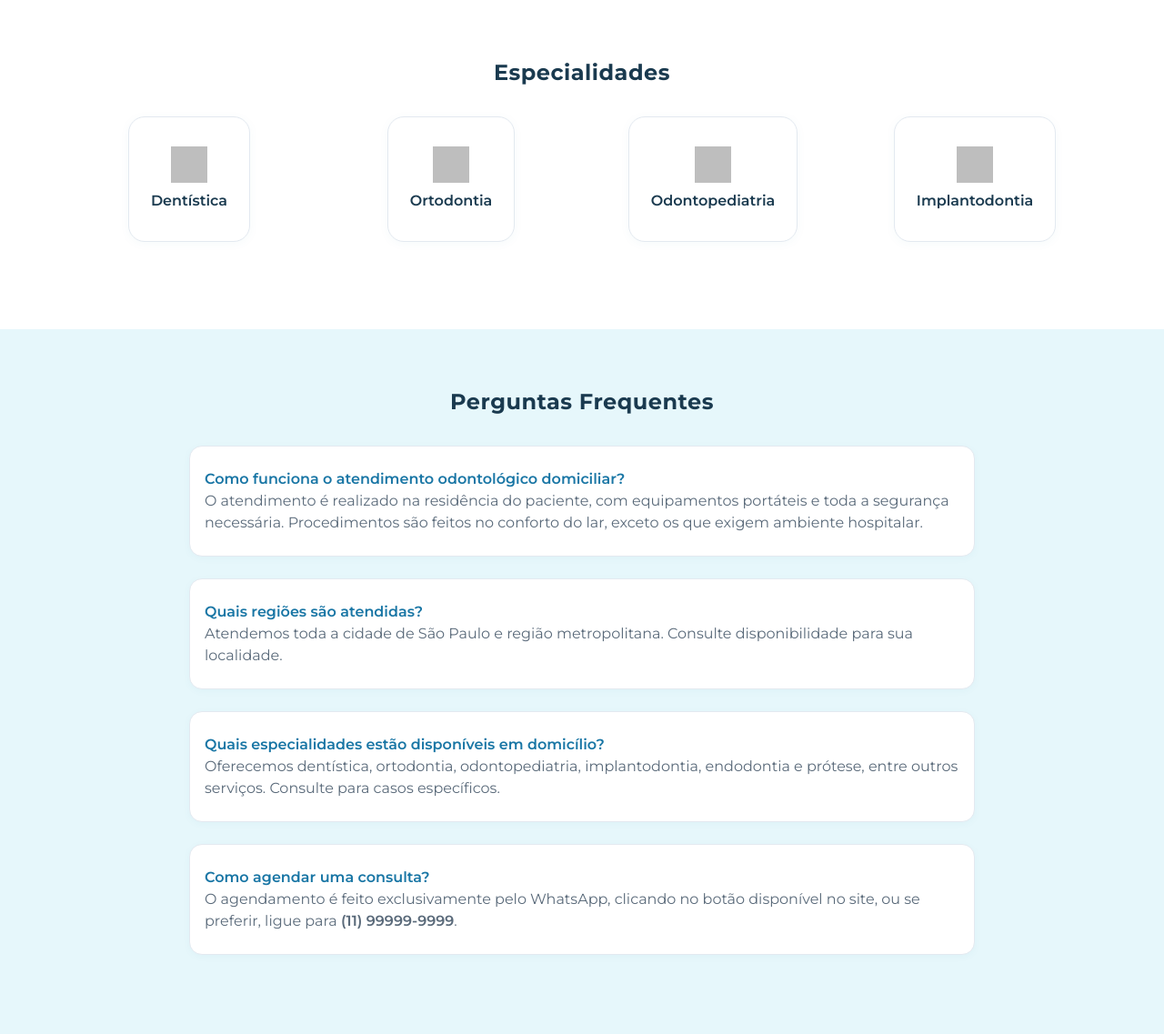
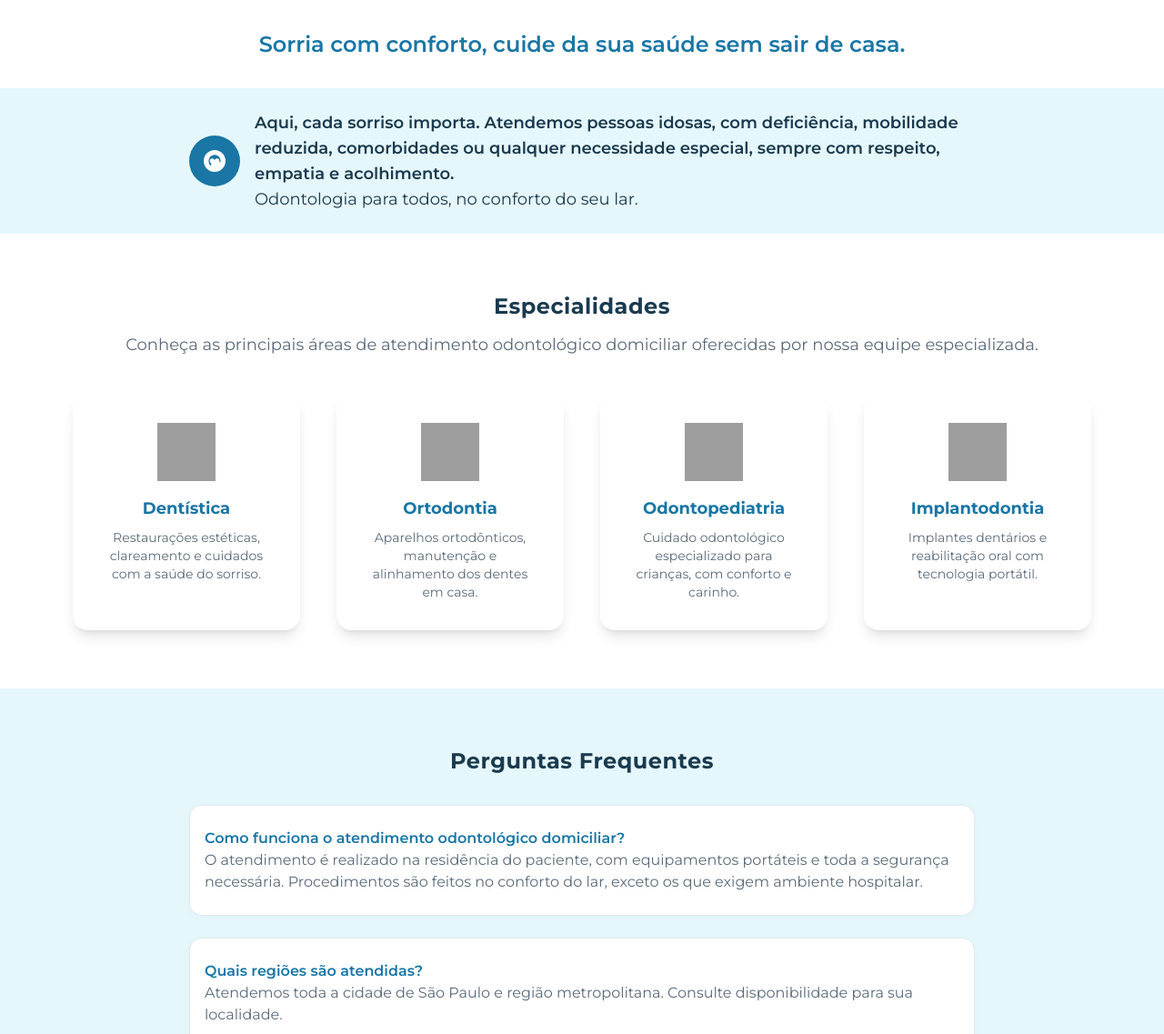
Before and after one commit to wesleystoss/clinica-odontologica, a PHP site: page /home.php in a window 1280 px wide. Shown: the part 860-1997 px from the top of the page at 91% size. Run offline with PHP 8.4, Linux system fonts and the light colour scheme; some libraries are stand-ins or nearby versions; grey boxes are pictures that could not be loaded.

Commit message:
melhoria de acessibilidade

```diff
--- a/app/Views/home.php
+++ b/app/Views/home.php
@@ -187,26 +187,51 @@
         <p class="hero-trust">+500 atendimentos realizados</p>
       </div>
     </section>
+    <!-- Frase de efeito -->
+    <section class="bg-white py-8">
+      <div class="max-w-3xl mx-auto px-4">
+        <p class="text-center text-2xl font-semibold text-[#1976A5] leading-snug">Sorria com conforto, cuide da sua saúde sem sair de casa.</p>
+      </div>
+    </section>
+    <!-- Destaque de acessibilidade -->
+    <section class="bg-[#E6F7FB] py-6">
+      <div class="max-w-4xl mx-auto flex flex-col md:flex-row items-center gap-4 px-4">
+        <div class="flex-shrink-0 flex items-center justify-center w-14 h-14 rounded-full bg-[#1976A5]">
+          <svg xmlns="http://www.w3.org/2000/svg" class="w-8 h-8 text-white" fill="none" viewBox="0 0 24 24" stroke="currentColor">
+            <path stroke-linecap="round" stroke-linejoin="round" stroke-width="2" d="M12 4a8 8 0 1 0 0 16 8 8 0 0 0 0-16zm0 2a6 6 0 1 1 0 12A6 6 0 0 1 12 6zm-2 5a1 1 0 1 0 0 2 1 1 0 0 0 0-2zm4 0a1 1 0 1 0 0 2 1 1 0 0 0 0-2zm-2 3c-1.1 0-2 .9-2 2h8c0-1.1-.9-2-2-2H12z" />
+          </svg>
+        </div>
+        <p class="text-[#1A3A4F] text-lg font-semibold text-center md:text-left">
+          Aqui, cada sorriso importa. Atendemos pessoas idosas, com deficiência, mobilidade reduzida, comorbidades ou qualquer necessidade especial, sempre com respeito, empatia e acolhimento.<br>
+          <span class="font-normal">Odontologia para todos, no conforto do seu lar.</span>
+        </p>
+      </div>
+    </section>
     <!-- Especialidades -->
     <section id="especialidades" class="py-16 bg-white">
       <div class="max-w-6xl mx-auto px-4">
-            <h2 class="text-2xl font-bold modelo-title text-center mb-8">Especialidades</h2>
-            <div class="grid grid-cols-2 md:grid-cols-4 gap-8 justify-items-center">
-                <div class="modelo-card flex flex-col items-center">
-                    <img src="https://img.icons8.com/ios/50/1976A5/tooth.png" class="modelo-icon"/>
-                    <span class="text-[#1A3A4F] text-base font-semibold">Dentística</span>
+        <h2 class="text-2xl font-bold modelo-title text-center mb-3">Especialidades</h2>
+        <p class="text-center text-[#5A6A7A] text-lg mb-10">Conheça as principais áreas de atendimento odontológico domiciliar oferecidas por nossa equipe especializada.</p>
+        <div class="grid grid-cols-1 sm:grid-cols-2 md:grid-cols-4 gap-10 justify-items-center">
+          <div class="bg-white rounded-2xl shadow-lg p-8 flex flex-col items-center text-center transition-transform hover:-translate-y-1 hover:shadow-xl" style="min-width:220px;">
+            <img src="https://img.icons8.com/ios/80/1976A5/tooth.png" class="w-16 h-16 mb-4"/>
+            <span class="text-[#1976A5] text-lg font-bold mb-2">Dentística</span>
+            <p class="text-[#5A6A7A] text-sm">Restaurações estéticas, clareamento e cuidados com a saúde do sorriso.</p>
           </div>
-                <div class="modelo-card flex flex-col items-center">
-                    <img src="https://img.icons8.com/ios/50/1976A5/dental-braces.png" class="modelo-icon"/>
-                    <span class="text-[#1A3A4F] text-base font-semibold">Ortodontia</span>
+          <div class="bg-white rounded-2xl shadow-lg p-8 flex flex-col items-center text-center transition-transform hover:-translate-y-1 hover:shadow-xl" style="min-width:220px;">
+            <img src="https://img.icons8.com/ios/80/1976A5/dental-braces.png" class="w-16 h-16 mb-4"/>
+            <span class="text-[#1976A5] text-lg font-bold mb-2">Ortodontia</span>
+            <p class="text-[#5A6A7A] text-sm">Aparelhos ortodônticos, manutenção e alinhamento dos dentes em casa.</p>
           </div>
-                <div class="modelo-card flex flex-col items-center">
-                    <img src="https://img.icons8.com/ios/50/1976A5/baby-bottle.png" class="modelo-icon"/>
-                    <span class="text-[#1A3A4F] text-base font-semibold">Odontopediatria</span>
+          <div class="bg-white rounded-2xl shadow-lg p-8 flex flex-col items-center text-center transition-transform hover:-translate-y-1 hover:shadow-xl" style="min-width:220px;">
+            <img src="https://img.icons8.com/ios/80/1976A5/baby-bottle.png" class="w-16 h-16 mb-4"/>
+            <span class="text-[#1976A5] text-lg font-bold mb-2">Odontopediatria</span>
+            <p class="text-[#5A6A7A] text-sm">Cuidado odontológico especializado para crianças, com conforto e carinho.</p>
           </div>
-                <div class="modelo-card flex flex-col items-center">
-                    <img src="https://img.icons8.com/ios/50/1976A5/dental-implant.png" class="modelo-icon"/>
-                    <span class="text-[#1A3A4F] text-base font-semibold">Implantodontia</span>
+          <div class="bg-white rounded-2xl shadow-lg p-8 flex flex-col items-center text-center transition-transform hover:-translate-y-1 hover:shadow-xl" style="min-width:220px;">
+            <img src="https://img.icons8.com/ios/80/1976A5/dental-implant.png" class="w-16 h-16 mb-4"/>
+            <span class="text-[#1976A5] text-lg font-bold mb-2">Implantodontia</span>
+            <p class="text-[#5A6A7A] text-sm">Implantes dentários e reabilitação oral com tecnologia portátil.</p>
           </div>
         </div>
       </div>
@@ -304,9 +329,16 @@
         <div class="max-w-6xl mx-auto text-center px-4">
             <h2 class="text-2xl font-bold modelo-title mb-6">Contato</h2>
             <p class="mb-6 text-[#5A6A7A] text-lg">Entre em contato para agendar seu atendimento odontológico domiciliar ou tirar dúvidas. Todo o atendimento é realizado no domicílio do paciente e, se necessário, organizamos e acompanhamos procedimentos em ambiente hospitalar.</p>
-            <a href="https://wa.me/5511999999999?text=Olá!%20Quero%20agendar%20um%20atendimento%20odontológico%20domiciliar." target="_blank" class="modelo-btn-green">Agendar pelo WhatsApp</a>
+            <a href="https://wa.me/5511999999999?text=Olá!%20Quero%20agendar%20um%20atendimento%20odontológico%20domiciliar." target="_blank" class="modelo-btn-green mb-4 inline-flex items-center gap-2">
+              <svg xmlns="http://www.w3.org/2000/svg" fill="none" viewBox="0 0 24 24" stroke-width="1.5" stroke="currentColor" class="w-6 h-6"><path stroke-linecap="round" stroke-linejoin="round" d="M2.25 12c0 5.385 4.365 9.75 9.75 9.75 1.7 0 3.3-.425 4.7-1.175l3.3.825a.75.75 0 00.925-.925l-.825-3.3A9.708 9.708 0 0021.75 12c0-5.385-4.365-9.75-9.75-9.75S2.25 6.615 2.25 12z" /></svg>
+              Agendar pelo WhatsApp
+            </a>
             <div class="mt-4 flex flex-col items-center gap-2">
-                <span class="text-[#1A3A4F] font-semibold text-lg">Ou ligue: <a href="tel:+5511999999999" class="underline" style="color:#1976A5">(11) 99999-9999</a></span>
+              <span class="text-[#1A3A4F] font-semibold text-lg">Ou se preferir, ligue para:</span>
+              <a href="tel:+5511999999999" class="inline-flex items-center gap-2 bg-[#1976A5] hover:bg-[#14577c] text-white font-bold py-3 px-8 rounded-full shadow transition text-lg mt-2" style="font-size:1.15rem;">
+                <svg xmlns="http://www.w3.org/2000/svg" fill="none" viewBox="0 0 24 24" stroke-width="1.5" stroke="currentColor" class="w-6 h-6"><path stroke-linecap="round" stroke-linejoin="round" d="M2.25 6.75c0-1.243 1.007-2.25 2.25-2.25h2.086c.414 0 .81.168 1.103.466l2.027 2.034a2.25 2.25 0 01.434 2.466l-.637 1.591a.75.75 0 00.217.83l2.457 2.457a.75.75 0 00.83.217l1.591-.637a2.25 2.25 0 012.466.434l2.034 2.027c.298.293.466.689.466 1.103v2.086a2.25 2.25 0 01-2.25 2.25h-.75C7.798 21 3 16.202 3 10.75v-.75z" /></svg>
+              (11) 99999-9999
+            </a>
           </div>
         </div>
     </section>
```
Lines whose indentation alone changed are shown as unchanged.
